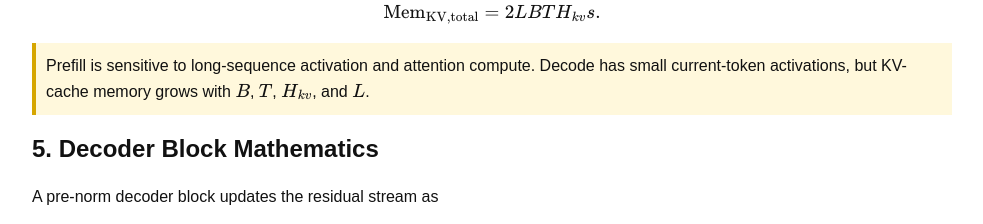
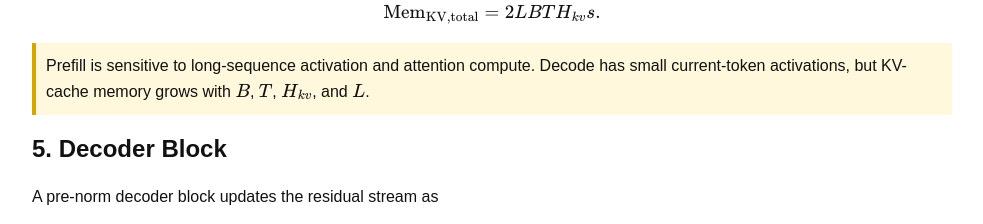
Before and after one commit to gsc74/gsc74.github.io, a plain HTML site: page blogs/tensor_parallelism.html in a window 1280 px wide. Shown: the part 5040-5264 px from the top of the page, without its empty margins (148-1131 px from the left). Drawn offline with nearby package versions, Linux system fonts and the light colour scheme.

Commit message:
Updated blog

```diff
--- a/blogs/tensor_parallelism.html
+++ b/blogs/tensor_parallelism.html
@@ -429,7 +429,7 @@ Across \(L\) decoder blocks, the KV-cache memory is
 Prefill is sensitive to long-sequence activation and attention compute. Decode has small current-token activations, but KV-cache memory grows with \(B\), \(T\), \(H_{kv}\), and \(L\).
 </div>
 
-<h2>5. Decoder Block Mathematics</h2>
+<h2>5. Decoder Block</h2>
 
 <p>
 A pre-norm decoder block updates the residual stream as
```
